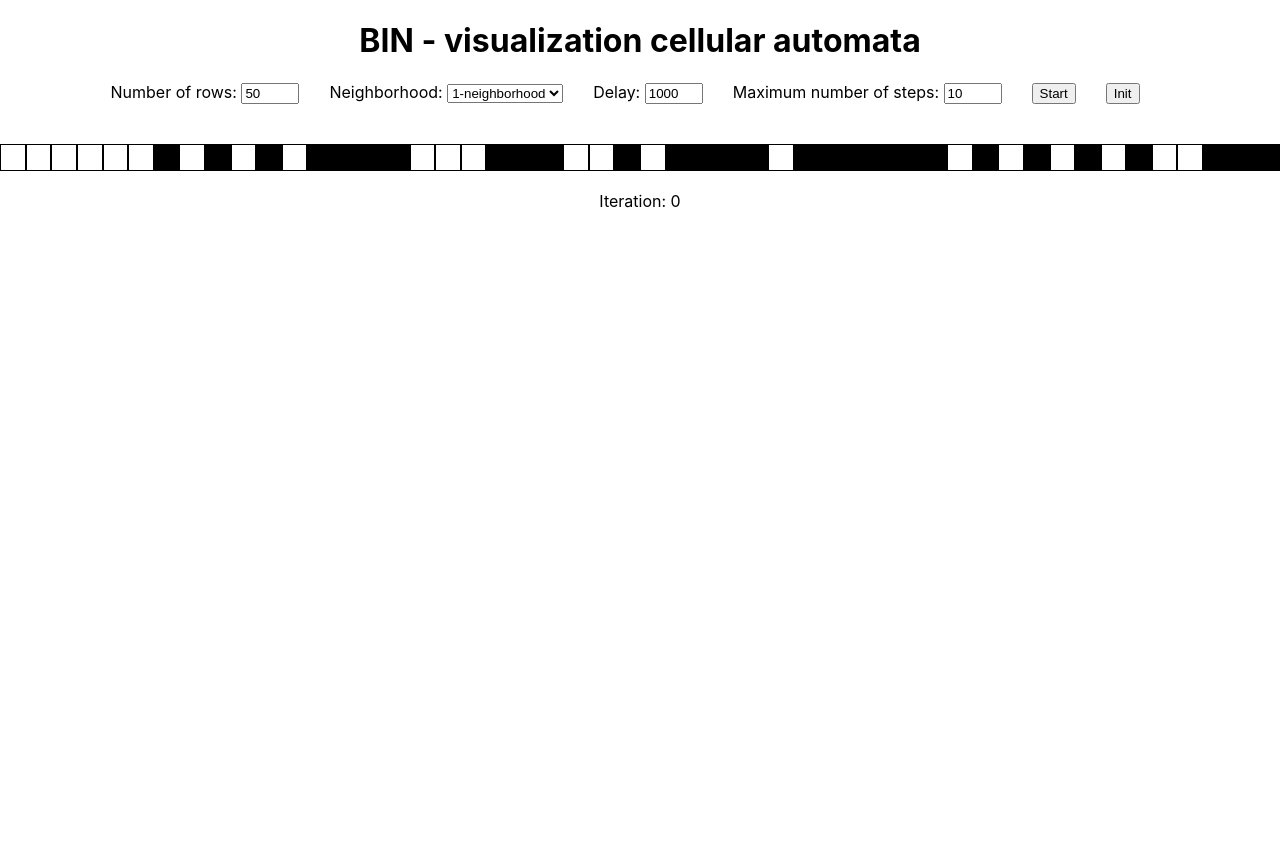
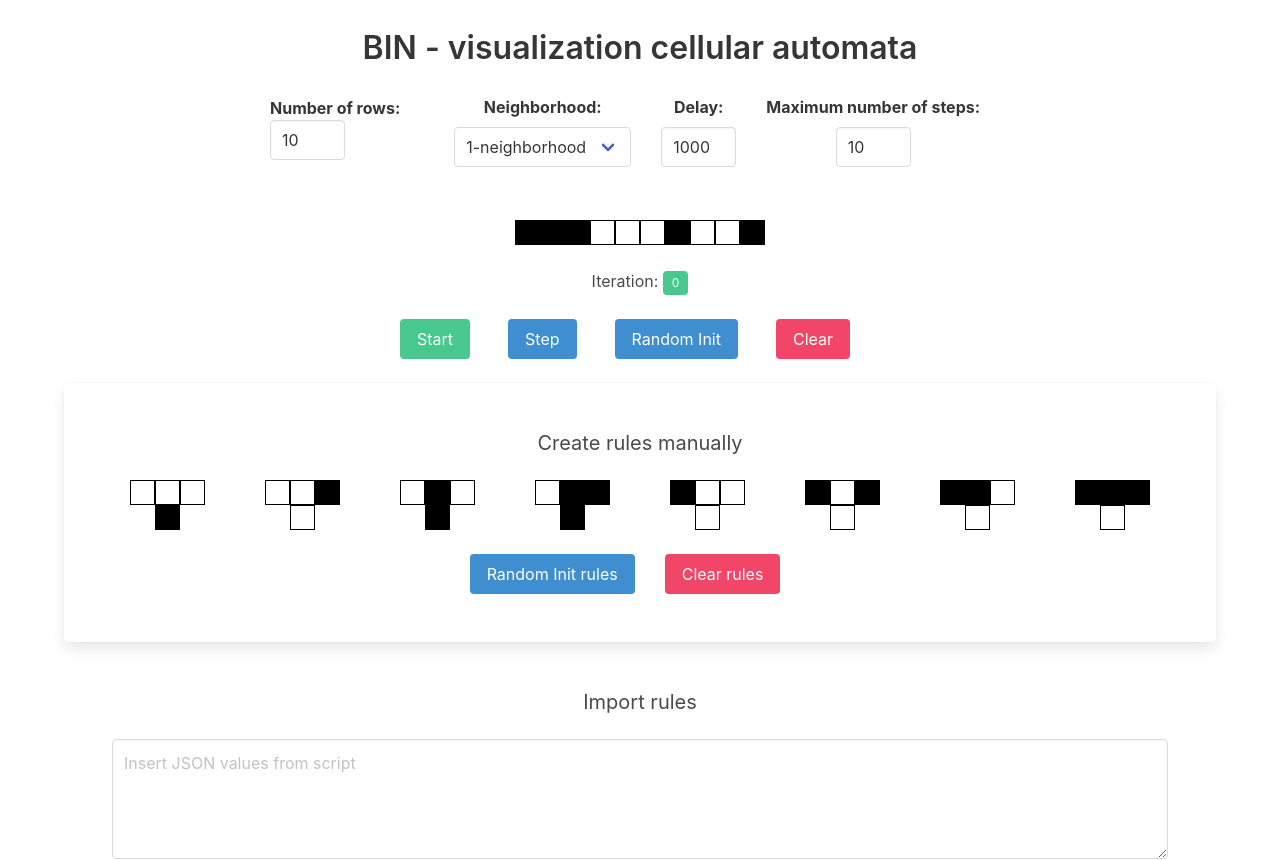
Before and after one commit to alena424/bin-cellular-automata-vizualization, a React (Create React App) app: page / in a window 1280 px wide. Shown: the top 860 px of the page. Before the commit the page ends 800 px from the top, so only its background shows below. Built offline with nearby package versions, Linux system fonts and the light colour scheme.

Commit message:
Add creating rules

```diff
--- a/package.json
+++ b/package.json
@@ -10,6 +10,7 @@
     "@types/node": "^12.0.0",
     "@types/react": "^17.0.0",
     "@types/react-dom": "^17.0.0",
+    "bulma": "^0.9.2",
     "react": "^17.0.1",
     "react-dom": "^17.0.1",
     "react-scripts": "4.0.3",
--- a/src/App.tsx
+++ b/src/App.tsx
@@ -1,35 +1,39 @@
 import React, { useState } from 'react';
 import './App.css';
 import Automata from "./components/Automata";
-import { CellType } from "./types";
+import { CellType, RuleType } from "./models/cellModel";
+import { compareArrays, emptyArray, emptyRule, generateNewRow, randomArray, randomRule } from "./utils/cellUtils";
+import AutomataConfig from "./components/AutomataConfig";
+import Rule from "./components/Rule";
+import ConfigRulesSection from "./components/ConfigRulesSection";
 
-const App = () => {
-    const defaultNumberOfCells = 50
-    const [boardWidth, setBoardWidth] = useState<number>(defaultNumberOfCells)
-    const [neighborhood, setNeighborhood] = useState<number>(1)
-    const [running, setRunning] = useState<NodeJS.Timeout | undefined>(undefined)
-    const [delay, setDelay] = useState<number>(1000)
-    const [iterations, setIteration] = useState<number>(0)
-    const [maxNumberSteps, setMaxNumberSteps] = useState<number>(10)
+const defaultNumberOfCells = 10
+const defaultNumberOfMaxSteps = 10
+const defaultDelay = 1000
 
-    const randomConfig: CellType[] = Array(boardWidth).fill(undefined).map(() => {
-        const randomNumber = Math.floor(Math.random() * 10);
-        if (randomNumber % 2 === 0) {
-            return { active: true }
-        }
-        return { active: false }
-    })
+const App: React.FC = () => {
+    const [boardWidth, setBoardWidth] = useState<number>(defaultNumberOfCells);
+    const [neighborhood, setNeighborhood] = useState<number>(1);
+    const [running, setRunning] = useState<NodeJS.Timeout | undefined>(undefined);
+    const [delay, setDelay] = useState<number>(defaultDelay);
+    const [iterations, setIteration] = useState<number>(0);
+    const [rows, setRows] = useState<CellType[][]>([randomArray(boardWidth)]);
+    const [maxNumberSteps, setMaxNumberSteps] = useState<number>(defaultNumberOfMaxSteps);
+    const ruleLength = neighborhood * 2 + 1;
+    const numberOfRules = Math.pow(2, ruleLength);
+    const [rules, setRules] = useState<RuleType[]>(randomRule(numberOfRules));
 
-    const [rows, setRows] = useState<CellType[][]>([randomConfig])
 
-    const selectNeighborhood = (e: any) => {
-        const val = e.target.value
-        setNeighborhood(parseInt(val))
-    }
-
+    React.useEffect(() => {
+        setRules(randomRule(numberOfRules))
+    }, [numberOfRules])
     const initBoard = () => {
         setIteration(0)
-        setRows([randomConfig])
+        setRows([randomArray(boardWidth)])
+    }
+    const clear = () => {
+        setIteration(0)
+        setRows([emptyArray(boardWidth)])
     }
 
     const nextInterval = () => {
@@ -39,51 +43,11 @@ const App = () => {
         })
         setRows((rows) => {
             const newRows = [...rows];
-            const generatedNewRow = generateNewRow(rows[rows.length - 1]);
+            const generatedNewRow = generateNewRow(rows[rows.length - 1], neighborhood, rules);
             newRows.push(generatedNewRow);
             return newRows;
         })
     }
-    const sameArrays = (arr1: CellType[], arr2: CellType[]) => {
-        for (let i = 0; i < arr1.length; i++){
-            if (arr1[i].active !== arr2[i].active){
-                return false
-            }
-        }
-        return true
-    }
-
-    React.useEffect(() => {
-        if (rows.length < 2) return
-        if (sameArrays(rows[rows.length-1], rows[rows.length-2])){
-            _setRunning(false)
-        }
-    }, [rows])
-
-    const lookAround = (index: number, row: CellType[]) => {
-        let points = 0;
-        for (let idx =  index - neighborhood; idx <= index + neighborhood; idx++) {
-            if (row[idx] !== undefined) {
-                points += row[idx].active ? 1 : 0;
-            }
-        }
-        return points;
-    }
-
-    const generateNewRow = (row: CellType[]): CellType[] => {
-        return row.map((cell, index) => {
-            if (lookAround(index, row) > neighborhood) {
-                return { ...cell, active: true };
-            }
-            return { ...cell, active: false };
-        })
-    }
-
-    React.useEffect(() => {
-        if (iterations >= maxNumberSteps) {
-            _setRunning(false)
-        }
-    }, [iterations])
 
     const _setRunning = (isRunning: boolean) => {
         if (running) {
@@ -96,84 +60,121 @@ const App = () => {
             setRunning(undefined);
         }
     }
-    const renderConfig = (
-        <div className={"row"}>
-            <div className={"configItem"}>
-                <label>Number of rows: </label>
-                <input
-                    pattern="^\d*$"
-                    defaultValue={boardWidth}
-                    style={{ maxWidth: 50 }} type="number"
-                    onChange={(val) => {
-                        const rows = parseInt(val.currentTarget.value)
-                        if (rows >= 10 && rows <= 100) {
-                            setBoardWidth(rows)
-                        }
-                    }}/>
-            </div>
-            <div className={"configItem"}>
-                <label>Neighborhood: </label>
-                <select name="sur" id="neighborhood" onChange={selectNeighborhood}
-                        defaultValue={neighborhood.toString()}>
-                    <option value="1">1-neighborhood</option>
-                    <option value="2">2-neighborhood</option>
-                    <option value="3">3-neighborhood</option>
-                    <option value="4">4-neighborhood</option>
-                </select>
-            </div>
-            <div className={"configItem"}>
-                <label>Delay: </label>
-                <input
-                    pattern="^\d*$"
-                    defaultValue={delay}
-                    style={{ maxWidth: 50 }}
-                    type="number"
-                    onChange={(val) => {
-                        const delay = parseInt(val.currentTarget.value)
-                        setDelay(delay)
-                    }}/>
-            </div>
-            <div className={"configItem"}>
-                <label>Maximum number of steps: </label>
-                <input
-                    pattern="^\d*$"
-                    defaultValue={maxNumberSteps}
-                    style={{ maxWidth: 50 }}
-                    type="number"
-                    onChange={(val) => {
-                        const maxSteps = parseInt(val.currentTarget.value)
-                        setMaxNumberSteps(maxSteps)
-                    }}/>
-            </div>
+
+
+    React.useEffect(() => {
+        if (rows.length < 2) return
+        if (compareArrays(rows[rows.length - 1], rows[rows.length - 2])) {
+            _setRunning(false)
+        }
+    }, [rows])
+
+    React.useEffect(() => {
+        if (iterations >= maxNumberSteps) {
+            _setRunning(false)
+        }
+    }, [iterations, maxNumberSteps])
+
+
+    const actions = (
+        <div className="buttons is-centered">
             <div className={"configItem"}>
                 {
                     running
-                        ? <button onClick={() => _setRunning(false)}>Stop</button>
-                        : <button onClick={() => _setRunning(true)}>Start</button>
+                        ? <button className="button is-danger" onClick={() => _setRunning(false)}>Stop</button>
+                        : <button className="button is-success" onClick={() => _setRunning(true)}>Start</button>
                 }
             </div>
             <div className={"configItem"}>
-                <button onClick={initBoard}>Init</button>
+                <button className="button is-info" onClick={nextInterval}>Step</button>
+            </div>
+            <div className={"configItem"}>
+                <button className="button is-info" onClick={initBoard}>Random Init</button>
+            </div>
+            <div className={"configItem "}>
+                <button className="button is-danger" onClick={clear}>Clear</button>
             </div>
         </div>
     )
+    const onClick = (cell: CellType, key: number) => {
+        if (iterations === 0) {
+            console.log("hello", key, cell)
+            const newCell: CellType = { ...cell, active: !cell.active }
+            const newRows = [...rows];
+            newRows[0][key] = newCell
+            setRows(newRows);
+        }
+    }
+    const [json, setJSON] = useState("")
+    const handleChangeJson = (event: any) => {
+        setJSON(event.target.value)
+    }
+    const initFromJson = () => {
+        console.log(json)
+        try {
+            const jsonParsed = JSON.parse(json);
+            console.log(jsonParsed)
+            let initConfig: number[] = jsonParsed.data
+            // initConfig[0] = jsonParsed.data
+            console.log(initConfig)
+            if (initConfig) {
+                setBoardWidth(initConfig.length)
+                setRows([initConfig.map((value) => ({ active: !!value }))])
+            }
+        } catch (e) {
+            alert("Invalid json")
+        }
+    }
+
 
     return (
-        <div className="App">
-            <h1>BIN - visualization cellular automata</h1>
-            {renderConfig}
+        <div className="App container">
+            <h1 className="title">BIN - visualization cellular automata</h1>
+            <AutomataConfig
+                boardWidth={boardWidth}
+                delay={delay}
+                maxNumberSteps={maxNumberSteps}
+                setMaxNumberSteps={setMaxNumberSteps}
+                neighborhood={neighborhood}
+                setNeighborhood={(value) => {
+                    setNeighborhood(value)
+
+                }}
+                setBoardWidth={setBoardWidth}
+                setDelay={setDelay}
+            />
             <br/>
             <br/>
             <div>
                 {rows.map((row, key) => (
                     <Automata cells={row}
                               key={key}
+                              onClick={key === 0 ? onClick : undefined}
                     />
                 ))}
             </div>
             <br/>
-            Iteration: {iterations}
+            Iteration: <span className="tag is-success">{iterations}</span>
+            <br/>
+            <br/>
+            {actions}
+            <ConfigRulesSection
+                ruleLength={ruleLength}
+                rules={rules}
+                clearRules={() => setRules(emptyRule(numberOfRules))}
+                randomInitRules={() => setRules(randomRule(numberOfRules))}
+            />
+            <div className="section">
+                <h3 className="subtitle">Import rules</h3>
+                <div className="jsonDiv">
+                <textarea className="textarea" rows={4} cols={50} onChange={handleChangeJson}
+                          placeholder={"Insert JSON values from script"}></textarea>
+                </div>
+                <br/>
+                <button className="button is-primary" onClick={initFromJson}>Inicialize rules</button>
+            </div>
         </div>
+        // </div>
     );
 }
 
--- a/src/components/Automata.tsx
+++ b/src/components/Automata.tsx
@@ -1,17 +1,20 @@
 import React from 'react';
-import Cell from "./Cell";
-import { CellType } from "../types";
+import Cell, { OnClickCell } from "./Cell";
+import { CellType } from "../models/cellModel";
 
 type AutomataProps = {
     cells: CellType[]
+    onClick?: OnClickCell
 }
 
 const Automata: React.FC<AutomataProps> = props => {
-    const { cells } = props
+    const { cells, onClick } = props
+
+
 
     return (
         <div className={"row"}>
-            {cells.map((cell, key) => <Cell cell={cell} key={key}/>)}
+            {cells.map((cell, key) => <Cell cell={cell} key={key} index={key} onClick={onClick}/>)}
         </div>
     );
 };
--- /dev/null
+++ b/src/components/AutomataConfig.tsx
@@ -0,0 +1,93 @@
+import React from "react";
+
+type SetNumberFunction = (a: number) => void
+type AutomataConfigProps = {
+    boardWidth: number
+    setBoardWidth: SetNumberFunction
+    neighborhood: number
+    setNeighborhood: SetNumberFunction
+    delay: number
+    setDelay: SetNumberFunction
+    maxNumberSteps: number
+    setMaxNumberSteps: SetNumberFunction
+
+}
+
+const AutomataConfig: React.FC<AutomataConfigProps> = (props) => {
+    const {
+        boardWidth,
+        setBoardWidth,
+        neighborhood,
+        setNeighborhood,
+        delay,
+        setDelay,
+        maxNumberSteps,
+        setMaxNumberSteps,
+    } = props;
+    const selectNeighborhood = (e: any) => {
+        const val = e.target.value
+        setNeighborhood(parseInt(val))
+    }
+
+    return (
+        <div className={"row"}>
+            <div className={"configItem field"}>
+                <div className="field-label is-normal">
+                    <label className="label">Number of rows: </label>
+                </div>
+
+                <div className="field-body">
+                    <input
+                        className="input shortInput"
+                        pattern="^\d*$"
+                        defaultValue={boardWidth}
+                        onChange={(val) => {
+                            const rows = parseInt(val.currentTarget.value)
+                            if (rows >= 10 && rows <= 100) {
+                                setBoardWidth(rows)
+                            }
+                        }}/>
+                </div>
+            </div>
+            <div className={"configItem"}>
+                <label className="label">Neighborhood: </label>
+                <div className="select">
+                    <select name="sur" id="neighborhood" onChange={selectNeighborhood}
+                            defaultValue={neighborhood.toString()}>
+                        <option value="1">1-neighborhood</option>
+                        <option value="2">2-neighborhood</option>
+                        <option value="3">3-neighborhood</option>
+                        <option value="4">4-neighborhood</option>
+                    </select>
+                </div>
+            </div>
+            <div className={"configItem"}>
+                <label className="label">Delay: </label>
+                <input
+                    className="input shortInput"
+                    pattern="^\d*$"
+                    defaultValue={delay}
+                    type="number"
+                    onChange={(val) => {
+                        const delay = parseInt(val.currentTarget.value)
+                        setDelay(delay)
+                    }}/>
+            </div>
+            <div className={"configItem"}>
+                <label className="label">Maximum number of steps: </label>
+                <input
+                    className="input shortInput"
+                    pattern="^\d*$"
+                    defaultValue={maxNumberSteps}
+                    type="number"
+                    onChange={(val) => {
+                        const maxSteps = parseInt(val.currentTarget.value)
+                        setMaxNumberSteps(maxSteps)
+                    }}/>
+            </div>
+
+        </div>
+    )
+}
+
+export default AutomataConfig;
--- a/src/components/Cell.tsx
+++ b/src/components/Cell.tsx
@@ -1,18 +1,21 @@
 import React from 'react';
-import {CellType} from "../types";
+import {CellType} from "../models/cellModel";
 
+export type OnClickCell = (cell: CellType, key: number) => void
 type CellProps = {
+    index: number
     cell: CellType
+    onClick?: OnClickCell
 }
 
 const Cell: React.FC<CellProps> = props => {
-    const {cell} = props
+    const {cell, onClick, index} = props
 
     return (
         <div
-            className={"cell"}
+            className="cell"
             style={cell.active ? {background: "black"} : {background: "white"}}
-            onClick={() => console.log("click")}
+            onClick={() => onClick ? onClick(cell, index) : console.log("you can change cells only in the first iteration")}
         />
     )
 };
--- /dev/null
+++ b/src/components/ConfigRulesSection.tsx
@@ -0,0 +1,34 @@
+import Rule from "./Rule";
+import React from "react";
+import { RuleType } from "../models/cellModel";
+
+type ConfigRulesProps = {
+    rules: RuleType[]
+    ruleLength: number
+    randomInitRules: () => void
+    clearRules: () => void
+}
+
+const ConfigRulesSection:React.FC<ConfigRulesProps> = (props) => {
+    const {rules, ruleLength, randomInitRules, clearRules} = props
+    return (
+        <div className="section card">
+            <h3 className="subtitle">Create rules manually</h3>
+            <div className="columns is-multiline">
+                {rules.map(((rule, key) =>
+                        <Rule rule={rule} ruleLength={ruleLength} key={key}/>
+                ))}
+            </div>
+            <div className="row">
+                <div className={"configItem"}>
+                    <button className="button is-info" onClick={randomInitRules}>Random Init rules</button>
+                </div>
+                <div className={"configItem "}>
+                    <button className="button is-danger" onClick={clearRules}>Clear rules</button>
+                </div>
+            </div>
+        </div>
+    )
+}
+
+export default ConfigRulesSection;
--- /dev/null
+++ b/src/components/Rule.tsx
@@ -0,0 +1,29 @@
+import React from "react";
+import Cell from "./Cell";
+import { RuleType } from "../models/cellModel";
+
+type RuleProps = {
+    rule: RuleType
+    ruleLength: number
+}
+
+const Rule: React.FC<RuleProps> = (props) => {
+    const { rule, ruleLength } = props;
+    const { index, value } = rule;
+    console.log(rule,"rule");
+    const binaryIndex = index.toString(2).padStart(ruleLength, "0");
+    const ruleIndex = [...Array.from(binaryIndex)].map(((bit, idx) => <Cell index={idx}
+                                                                            cell={{ active: !!parseInt(bit) }}/>));
+    console.log(binaryIndex, index);
+    return (
+        <div className="column">
+            <div className="row">
+                {ruleIndex}
+            </div>
+            <div className="row">
+            <Cell index={index} cell={{ active: value }}/>
+            </div>
+        </div>)
+}
+
+export default Rule;
--- a/src/index.css
+++ b/src/index.css
@@ -5,9 +5,14 @@ body {
     sans-serif;
   -webkit-font-smoothing: antialiased;
   -moz-osx-font-smoothing: grayscale;
+  padding: 30px;
 }
 
 code {
   font-family: source-code-pro, Menlo, Monaco, Consolas, 'Courier New',
     monospace;
 }
+
+.shortInput {
+  max-width: 75px;
+}
--- a/src/index.tsx
+++ b/src/index.tsx
@@ -1,8 +1,9 @@
 import React from 'react';
 import ReactDOM from 'react-dom';
-import './index.css';
 import App from './App';
 import reportWebVitals from './reportWebVitals';
+import '../node_modules/bulma/css/bulma.css';
+import './index.css';
 
 ReactDOM.render(
   <React.StrictMode>
--- /dev/null
+++ b/src/models/cellModel.ts
@@ -0,0 +1,8 @@
+export type CellType = {
+    active: boolean
+}
+
+export type RuleType = {
+    index: number
+    value: boolean
+}
--- a/src/types.ts
+++ /dev/null
@@ -1,3 +0,0 @@
-export type CellType = {
-    active: boolean
-}
--- /dev/null
+++ b/src/utils/cellUtils.ts
@@ -0,0 +1,62 @@
+import { CellType, RuleType } from "../models/cellModel";
+
+export const randomArray = (boardWidth: number): CellType[] => Array(boardWidth).fill(undefined).map(() => {
+    const randomNumber = Math.floor(Math.random() * 10);
+    if (randomNumber % 2 === 0) {
+        return { active: true }
+    }
+    return { active: false }
+})
+
+export const randomRule = (count: number): RuleType[] => Array(count).fill(0).map((val, index) =>
+    ({
+        value: Math.floor(Math.random() * 10) % 2 === 0,
+        index: index
+    }))
+
+export const emptyRule = (count: number): RuleType[] => Array(count).fill(0).map((val, index) =>
+    ({
+        value: false,
+        index: index
+    }))
+
+export const emptyArray = (boardWidth: number): CellType[] => Array(boardWidth).fill(undefined).map(() => ({
+    active: false
+}))
+
+export const compareArrays = (arr1: CellType[], arr2: CellType[]) => {
+    for (let i = 0; i < arr1.length; i++) {
+        if (arr1[i].active !== arr2[i].active) {
+            return false
+        }
+    }
+    return true
+}
+
+const findRule = (index: number, row: CellType[], neighborhood: number): number => {
+    let j = 1;
+    let ruleIndex = 0;
+    for (let idx = index + neighborhood; idx >= index - neighborhood; idx--) {
+        console.log("text", j)
+        ruleIndex += (row[idx] !== undefined && row[idx].active ? 1 : 0) * j;
+        j = j + j;
+    }
+    return ruleIndex;
+}
+
+const applyRule = (index: number, row: CellType[], neighborhood: number, rules: RuleType[]): boolean => {
+    const ruleIndex = findRule(index, row, neighborhood);
+    console.log("applyRule", ruleIndex, row, index, rules);
+
+    if (rules[ruleIndex] === undefined){
+        alert("Please reinit the rules");
+        return false;
+    }
+    return rules[ruleIndex].value;
+
+}
+
+// Go through all the row and evaluate next iteration (by looking at the neighbors of each cell)
+export const generateNewRow = (row: CellType[], neighborhood: number, rules: RuleType[]): CellType[] =>
+    row.map((cell, index) => ({ ...cell, active: applyRule(index, row, neighborhood, rules) })
+)
```
Also changed, not shown: 1 other file (tests, documents, lock files or other folders).
